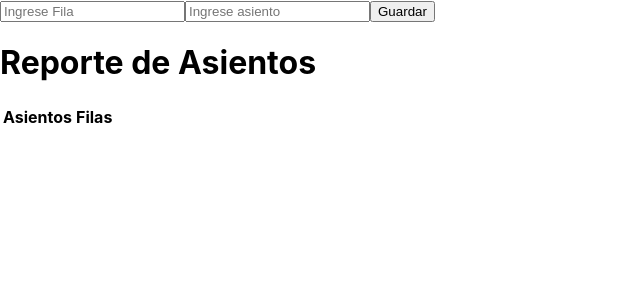
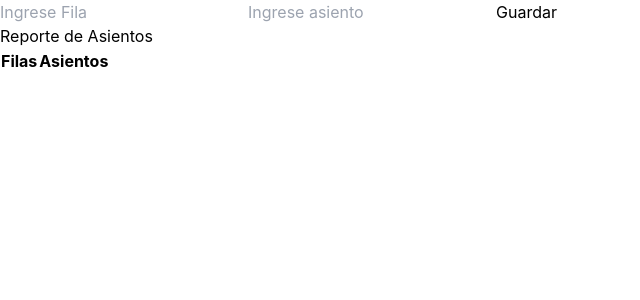
Before and after one commit to DanielLlumigusin/AnalisisCrud, a React (Create React App) app in the folder frontend/: page / in a window 1280 px wide. Shown: the top 300 px of the page, without its empty margins (0-640 px from the left). Built offline with nearby package versions, Linux system fonts and the light colour scheme.

Commit message:
Vallidacion
Validacion de datos iguales

```diff
--- a/frontend/public/index.html
+++ b/frontend/public/index.html
@@ -9,6 +9,7 @@
       name="description"
       content="Web site created using create-react-app"
     />
+    <script src="https://cdn.tailwindcss.com"></script>
     <link rel="apple-touch-icon" href="%PUBLIC_URL%/logo192.png" />
     <!--
       manifest.json provides metadata used when your web app is installed on a
--- a/frontend/src/App.js
+++ b/frontend/src/App.js
@@ -11,25 +11,39 @@ function App() {
   const [reservados,setReservados] = useState([])
 
 
+
   function Guardar(filas_temporales, asientos_temporales){
-    setReservados([...reservados,[filas_temporales, asientos_temporales]]);
-    console.log(reservados)
+    const alreadyReserved = reservados.some(([fila, asiento]) => fila === filas_temporales && asiento === asientos_temporales);
+    if (alreadyReserved) {
+      return alert("Error, el asiento ya ha sido reservado")
+    }else{
+
+
+   setReservados([...reservados,[filas_temporales, asientos_temporales]]);
+   console.log(reservados)
+  }
   }
 
   return (
     <div className='container'>
       <div className='form'>
-        <input type='text' placeholder='Ingrese Fila' onChange={(e) => setFilas(e.target.value)}></input>
-        <input type='text' placeholder='Ingrese asiento' onChange={(e) => setAsientos(e.target.value)}></input>
+        <input className="" type='text' placeholder='Ingrese Fila' onChange={(e) => setFilas(e.target.value)}></input>
+        <input className='' type='text' placeholder='Ingrese asiento' onChange={(e) => setAsientos(e.target.value)}></input>
         <button type='button' onClick={(e)=>Guardar(filas, asientos)}>Guardar</button>
       </div>
       <div className='report'>
           <h1>Reporte de Asientos</h1>
           <table>
             <tr>
+              <th>Filas</th>
               <th>Asientos</th>
-              <th>Filas</th>
             </tr>
+            {reservados.map((reservados, i) =>
+              <tr>
+                <td>{reservados[0]}</td>
+                <td>{reservados[1]}</td>
+              </tr>
+            )}
           </table>
       </div>
     </div>
```
